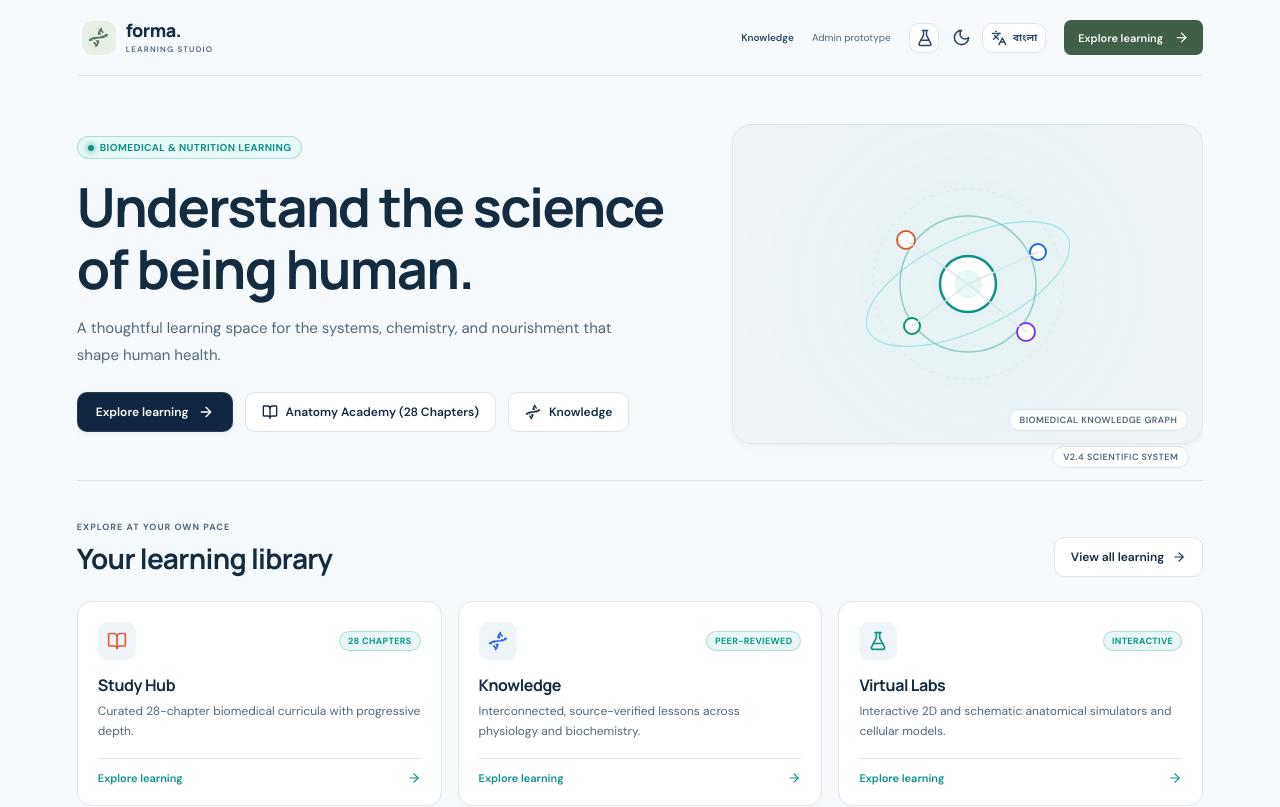
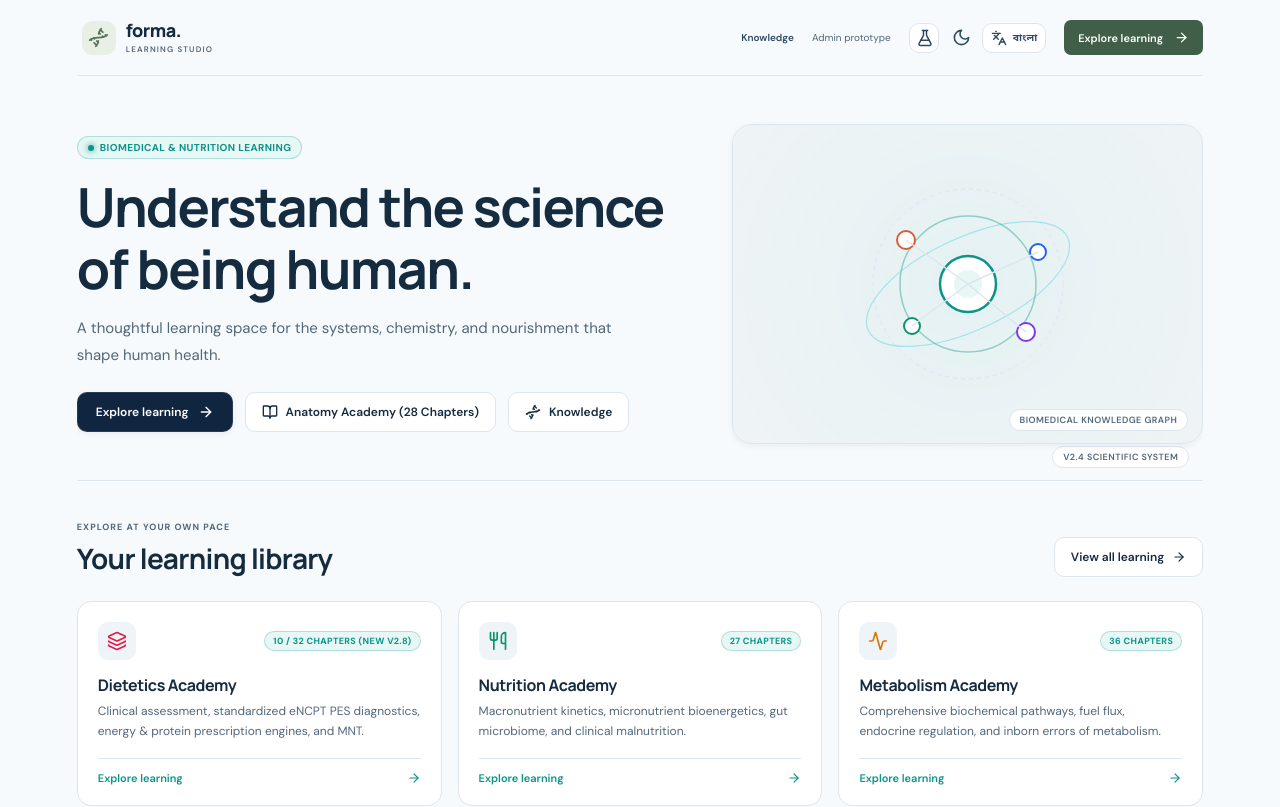
Before and after one commit to probalsarpv-byte/global-health-knowledge-hub, a React (Vite) app: page / in a window 1280 px wide. Shown: the top 807 px of the page. Built offline with nearby package versions, Linux system fonts and the light colour scheme.

Commit message:
feat: add PublicHome component for the public-facing landing page

```diff
--- a/src/features/public/PublicHome.tsx
+++ b/src/features/public/PublicHome.tsx
@@ -9,6 +9,7 @@ import {
   FlaskConical,
   HeartPulse,
   Info,
+  Layers3,
   Leaf,
   ShieldCheck,
   Utensils,
@@ -24,28 +25,42 @@ export function PublicHome() {
 
   const destinations = [
     {
+      title: isBn ? 'ডায়েটেটিক্স অ্যাকাডেমি' : 'Dietetics Academy',
+      desc: isBn
+        ? 'ক্লিনিক্যাল অ্যাসেসমেন্ট, ই-এনসিপিটি পিইএস (PES) রোগনির্ণয়, শক্তি ও প্রোটিন প্রেসক্রিপশন ইঞ্জিন।'
+        : 'Clinical assessment, standardized eNCPT PES diagnostics, energy & protein prescription engines, and MNT.',
+      to: '/learn/dietetics',
+      icon: Layers3,
+      accent: 'var(--accent-dietetics, #E11D48)',
+      badge: isBn ? '১০/৩২ অধ্যায় (নতুন V2.8)' : '10 / 32 Chapters (New V2.8)',
+    },
+    {
+      title: isBn ? 'পুষ্টিবিজ্ঞান অ্যাকাডেমি' : 'Nutrition Academy',
+      desc: isBn
+        ? 'ম্যাক্রোনিউট্রিয়েন্ট গতিবিদ্যা, মাইক্রোনিউট্রিয়েন্ট বায়োএনার্জেটিক্স ও জীবনব্যাপী পুষ্টি।'
+        : 'Macronutrient kinetics, micronutrient bioenergetics, gut microbiome, and clinical malnutrition.',
+      to: '/learn/nutrition',
+      icon: Utensils,
+      accent: 'var(--accent-nutrition)',
+      badge: isBn ? '২৭ অধ্যায়' : '27 Chapters',
+    },
+    {
+      title: isBn ? 'মেটাবলিজম অ্যাকাডেমি' : 'Metabolism Academy',
+      desc: isBn
+        ? 'গ্লুকোজ, লিপিড ও শক্তি বিপাকের পূর্ণাঙ্গ জৈবরাসায়নিক গতিপথ ও মেটাবলিক রোগ।'
+        : 'Comprehensive biochemical pathways, fuel flux, endocrine regulation, and inborn errors of metabolism.',
+      to: '/learn/metabolism',
+      icon: Activity,
+      accent: 'var(--accent-metabolism, #D97706)',
+      badge: isBn ? '৩৬ অধ্যায়' : '36 Chapters',
+    },
+    {
       title: t('studyHub'),
       desc: t('studyHubDesc'),
       to: '/learn/anatomy',
       icon: BookOpen,
       accent: 'var(--accent-anatomy)',
       badge: isBn ? '২৮ অধ্যায়' : '28 Chapters',
-    },
-    {
-      title: t('navKnowledge'),
-      desc: t('knowledgeHubDesc'),
-      to: '/knowledge',
-      icon: Dna,
-      accent: 'var(--accent-physiology)',
-      badge: isBn ? 'পর্যালোচিত' : 'Peer-Reviewed',
-    },
-    {
-      title: t('virtualLabs'),
-      desc: t('virtualLabsDesc'),
-      to: '/learn/anatomy',
-      icon: FlaskConical,
-      accent: 'var(--sci-teal)',
-      badge: isBn ? 'ইন্টারঅ্যাক্টিভ' : 'Interactive',
     },
     {
       title: t('healthCalculators'),
@@ -56,20 +71,12 @@ export function PublicHome() {
       badge: isBn ? 'বৈজ্ঞানিক' : 'Scientific',
     },
     {
-      title: t('nutritionTools'),
-      desc: t('nutritionToolsDesc'),
-      to: '/learn/nutrition',
-      icon: Utensils,
-      accent: 'var(--accent-nutrition)',
-      badge: isBn ? 'শারীরবৃত্তীয়' : 'Physiological',
-    },
-    {
-      title: t('digitalHealth'),
-      desc: t('digitalHealthDesc'),
-      to: '/learn/biochemistry',
-      icon: Atom,
-      accent: 'var(--accent-digitalHealth, #4F46E5)',
-      badge: isBn ? 'প্রযুক্তি' : 'Informatics',
+      title: t('navKnowledge'),
+      desc: t('knowledgeHubDesc'),
+      to: '/knowledge',
+      icon: Dna,
+      accent: 'var(--accent-physiology)',
+      badge: isBn ? 'পর্যালোচিত' : 'Peer-Reviewed',
     },
   ]
 
```
